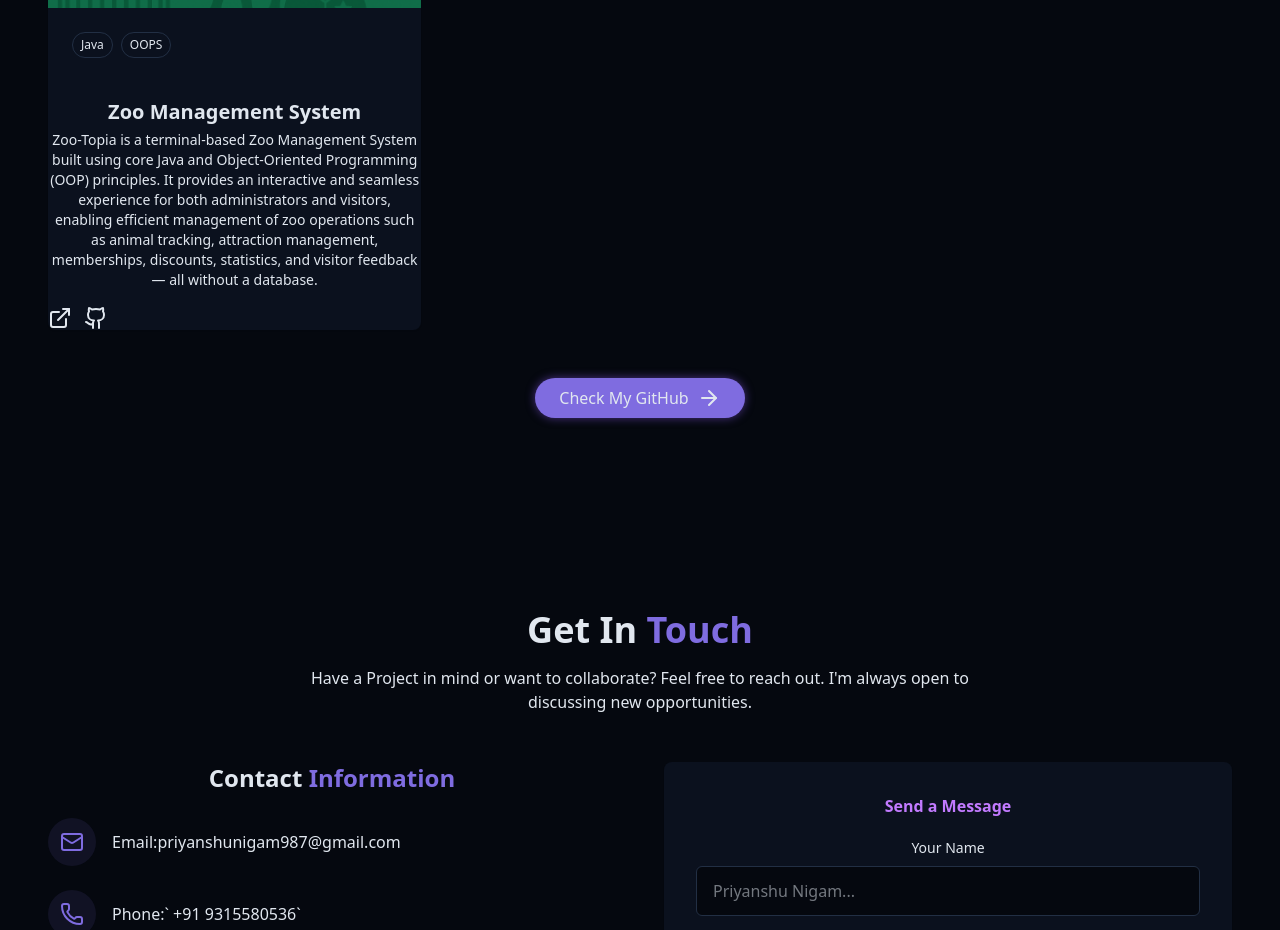
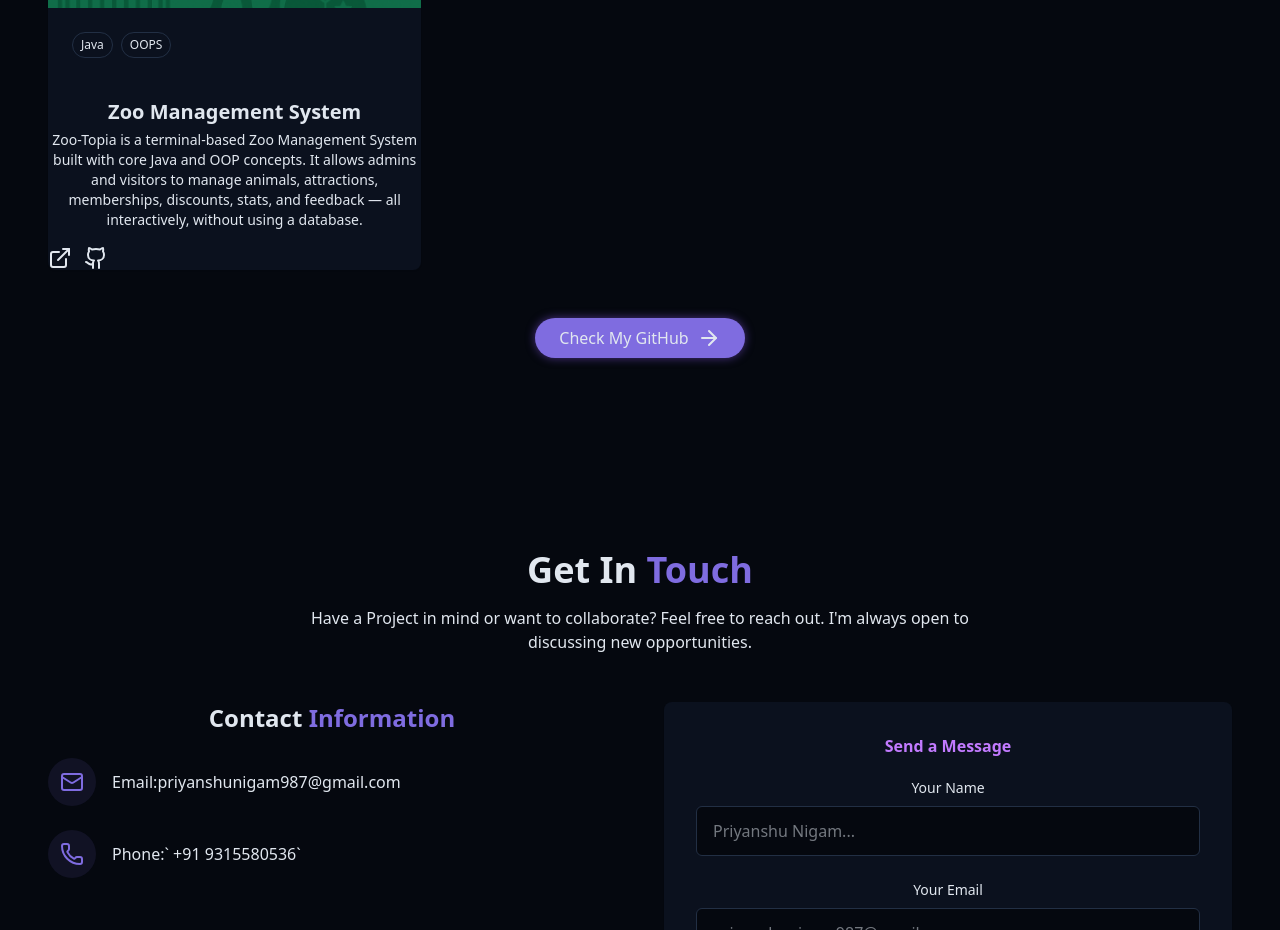
Before and after one commit to Priyansu22382/My-Portfolio, a React (Vite) app: page / in a window 1280 px wide. Shown: the part 3140-4070 px from the top of the page. Built offline with nearby package versions, Linux system fonts and the light colour scheme.

Commit message:
update: update the Projects.jsx

```diff
--- a/src/components/Projects.jsx
+++ b/src/components/Projects.jsx
@@ -31,7 +31,7 @@ const projects = [
     {
         id: 4,
         title: "Zoo Management System",
-        description: "Zoo-Topia is a terminal-based Zoo Management System built using core Java and Object-Oriented Programming (OOP) principles. It provides an interactive and seamless experience for both administrators and visitors, enabling efficient management of zoo operations such as animal tracking, attraction management, memberships, discounts, statistics, and visitor feedback — all without a database.",
+        description: "Zoo-Topia is a terminal-based Zoo Management System built with core Java and OOP concepts. It allows admins and visitors to manage animals, attractions, memberships, discounts, stats, and feedback — all interactively, without using a database.",
         image: "/zooManagement.png",
         tags: ["Java", "OOPS"],
         demoUrl: "https://github.com/Priyansu22382/Zoo-Topia",
```
